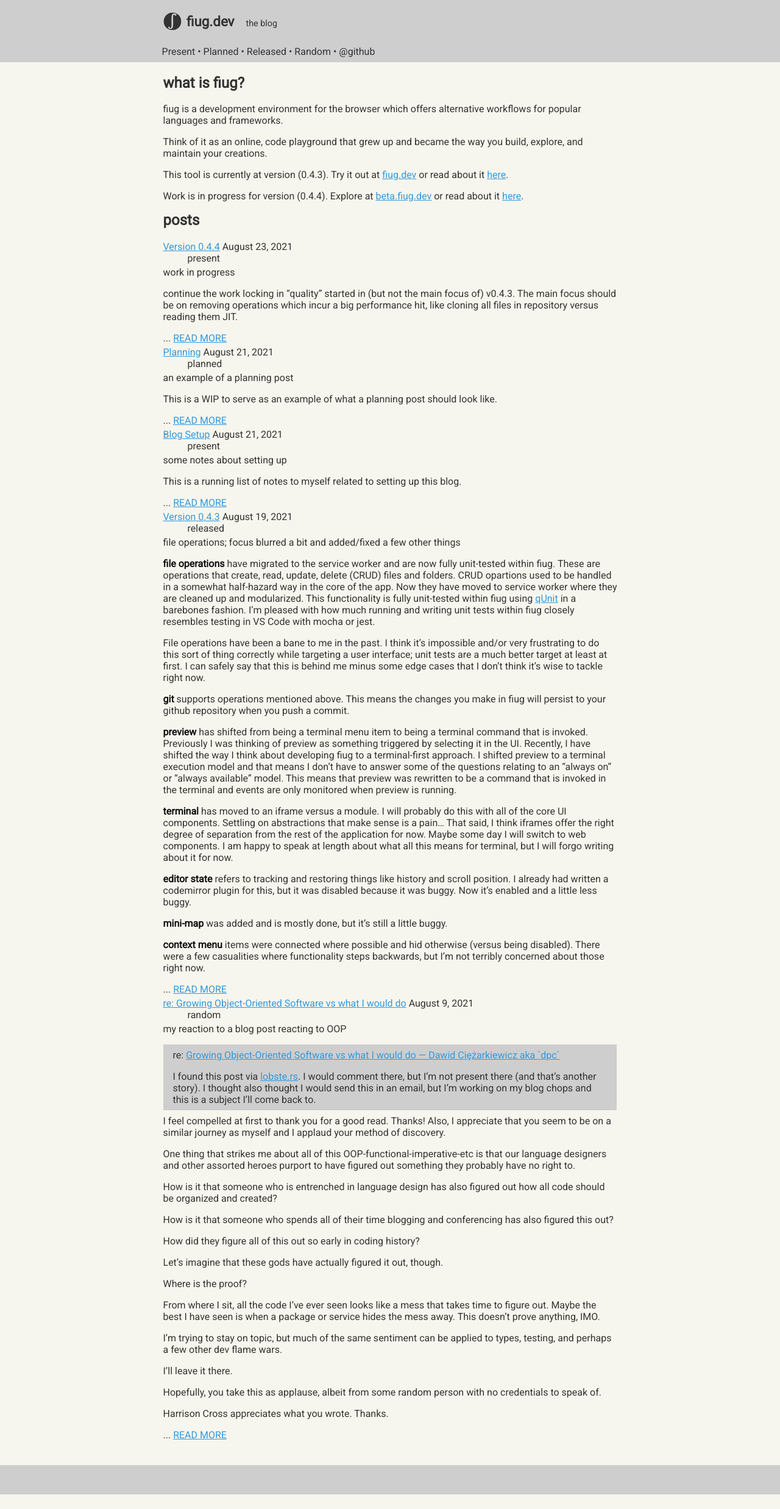
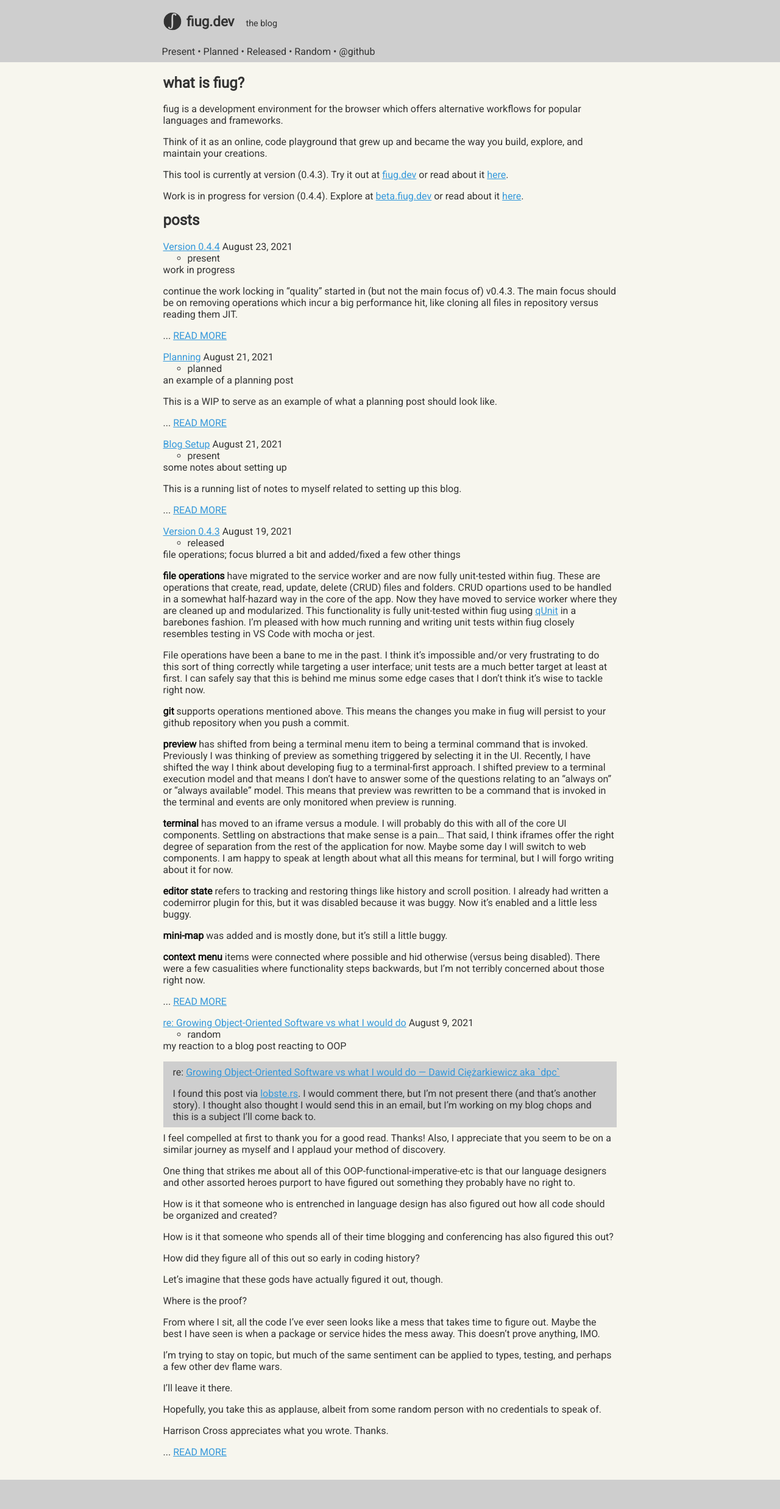
Before and after one commit to fiugd/blog, a Jekyll site: the page built from docs/index.md, in a window 1280 px wide. Shown: the whole page at 61% size. Built offline with Jekyll 4.4.1, drawn with Linux system fonts in a browser that asks for light colours; before the commit the page ends 2451 px from its top, so only the background shows below that.

Commit message:
Update style.scss

```diff
--- a/docs/css/style.scss
+++ b/docs/css/style.scss
@@ -149,5 +149,7 @@
     height: 100%;
 }
 input.task-list-item-checkbox { margin-right: 0.5em; }
-ul.posts li, li.task-list-item { list-style: none; padding-bottom: 0.25em; }
+li.post, li.task-list-item { list-style: none;}
+li.post {  margin-bottom: 1em;  }
+li.task-list-item {  padding-bottom: 0.25em;  }
 ul.posts, ul.task-list { padding: 0; }
```
